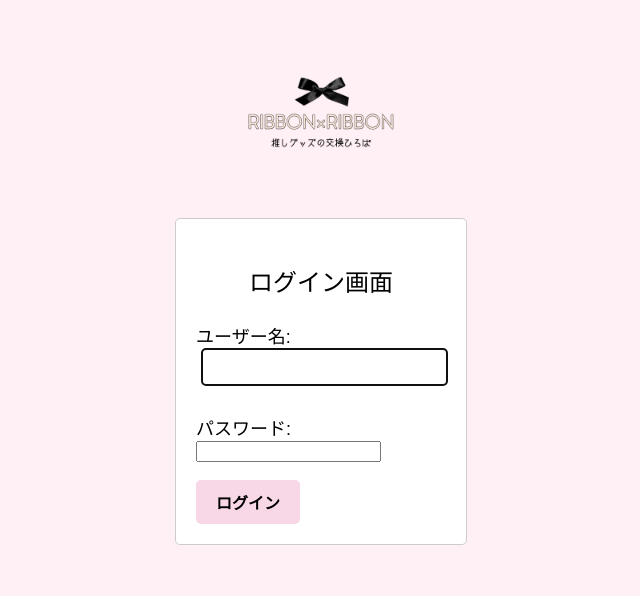
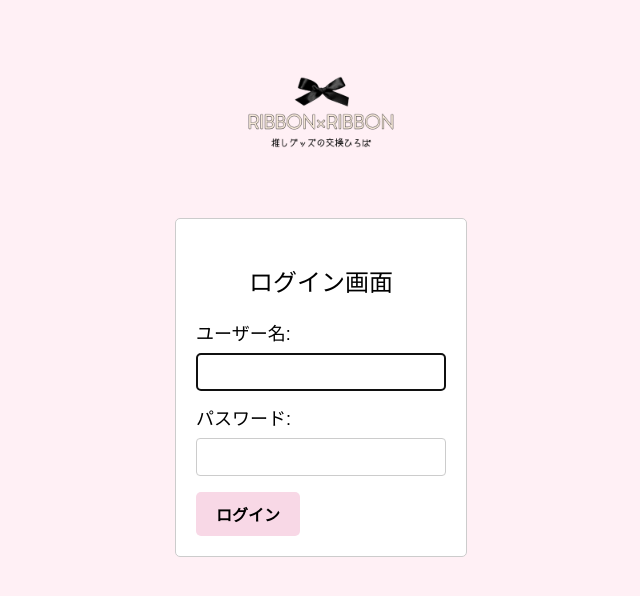
Before and after one commit to fujita-miyako/ribbon-ribbon, a Django app: page /account/login/ in a window 1280 px wide. Shown: the top 596 px of the page, without its empty margins (319-959 px from the left). Run offline with Django 5.2, Linux system fonts and the light colour scheme; some web fonts are replaced.

Commit message:
ログイン画面の入力欄のレイアウトを修正
- ラベルをブロック要素にして入力欄の上に置き、入力欄とかぶらないようにする
- パスワード欄にもユーザー名欄と同じスタイルを当て、幅と見た目をそろえる
- 変更は .account_page（ログイン画面）内に限定

Co-Authored-By: Claude Opus 5.5 <noreply@anthropic.com>

```diff
--- a/ribbonribbon/static/menu/css/base.css
+++ b/ribbonribbon/static/menu/css/base.css
@@ -118,12 +118,28 @@ p {
     border-radius: 5px;
 }
 
-.account_page input[type="text"] {
-    width: 90%; /* 入力欄の横幅を調整 */
+.account_page form p {
+    margin: 0 0 16px;
+}
+
+/* ラベルは入力欄の上に置く（インラインのままだと折り返し時に入力欄とかぶる） */
+.account_page label {
+    display: block;
+    margin-bottom: 6px;
+    line-height: 1.4;
+}
+
+/* ユーザー名・パスワードの入力欄をそろえる */
+.account_page input[type="text"],
+.account_page input[type="password"] {
+    display: block;
+    width: 100%; /* 入力欄の横幅を調整 */
+    box-sizing: border-box;
+    margin: 0;
     padding: 10px;
-    margin-bottom: 10px;
     border: 1px solid #ccc;
     border-radius: 4px;
+    font-size: 14px;
     font-family: 'Cinecaption', sans-serif;
 }
 
```
